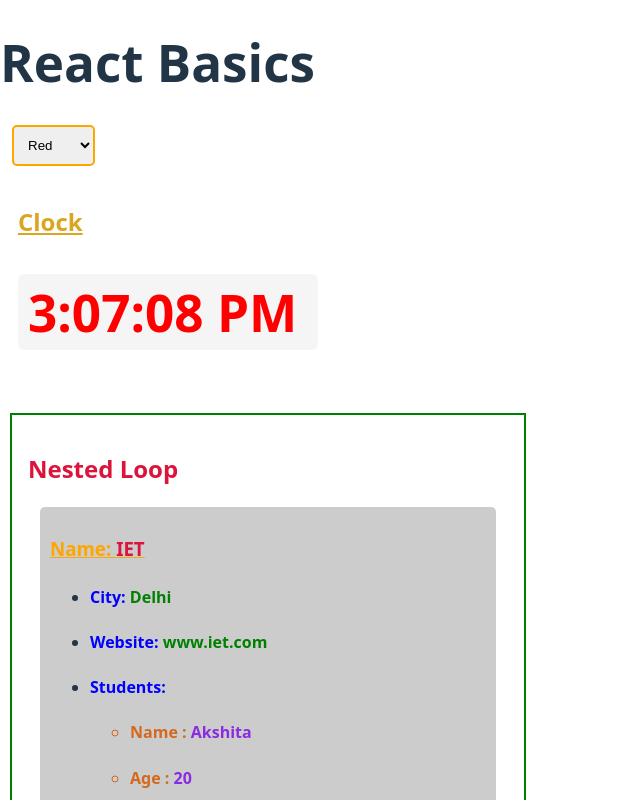
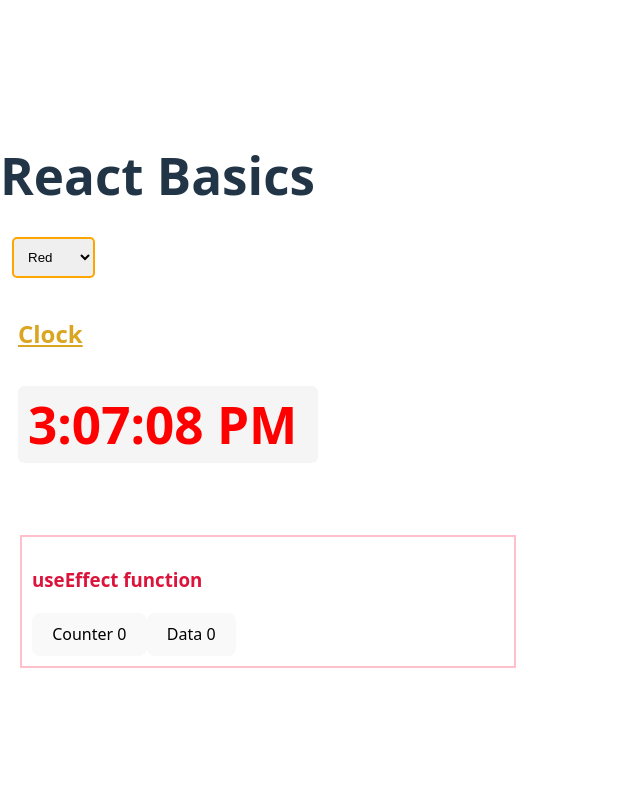
Before and after one commit to AkshitaGupta97/React_Basics, a React (Vite) app: page / in a window 1280 px wide. Shown: the top 800 px of the page, without its empty margins (0-640 px from the left). Built offline with nearby package versions, Linux system fonts and the light colour scheme.

Commit message:
useEffect changes

```diff
--- a/src/App.jsx
+++ b/src/App.jsx
@@ -3,7 +3,8 @@
 //import Hooks from "./States_hooks"
 
 import ClockComponent from "./ClockComponent"
-import NestedCollegeData from "./NestedLoop"
+//import NestedCollegeData from "./NestedLoop"
+import UseEffectData from "./UseEffect"
 
 //import InputField from "./InputFiled_data"
 //import ControlledComponenets from "./ControlledComponents"
@@ -49,7 +50,9 @@ function App() {
 
        <ClockComponent />
 
-       <NestedCollegeData />
+      {/*  <NestedCollegeData /> */}
+
+       <UseEffectData />
     </>
   )
 }
--- /dev/null
+++ b/src/UseEffect.jsx
@@ -0,0 +1,40 @@
+import { use, useEffect, useState } from "react";
+
+function UseEffectData(){
+
+    const [data, setData] = useState(0);
+    const [counter, setCounter] = useState(0);
+    const handleCounter = () => {
+        console.log("Handler Counter");
+    }
+  //  handleCounter(); // here it wil be called as we click on counter.
+
+    useEffect(()=> {
+        handleCounter(); // here it will be called only at once.
+    }, [])
+
+    const handleData = () => {
+        console.log("Handler Data");
+    }
+    useEffect(() => {
+        handleData();
+    },[data]) // here it will be called data times
+
+    const handleDataCounter = () => {
+        console.log("Handler Data and Counter");
+    }
+
+    useEffect(() => {
+        handleDataCounter();
+    }, [data][counter]);  // here both[data , counter] will be called or triggered
+    return(
+        <div style={{border:"2px solid pink", padding:"10px", margin:"20px"}}>
+            <h3 style={{color:"crimson"}}>useEffect function</h3>
+            <button onClick={() => setCounter(counter+1)}>Counter {counter}</button>
+            <button onClick={() => setData(data+1)}>Data {data}</button>
+
+        </div>
+    )
+}
+
+export default UseEffectData;
```
